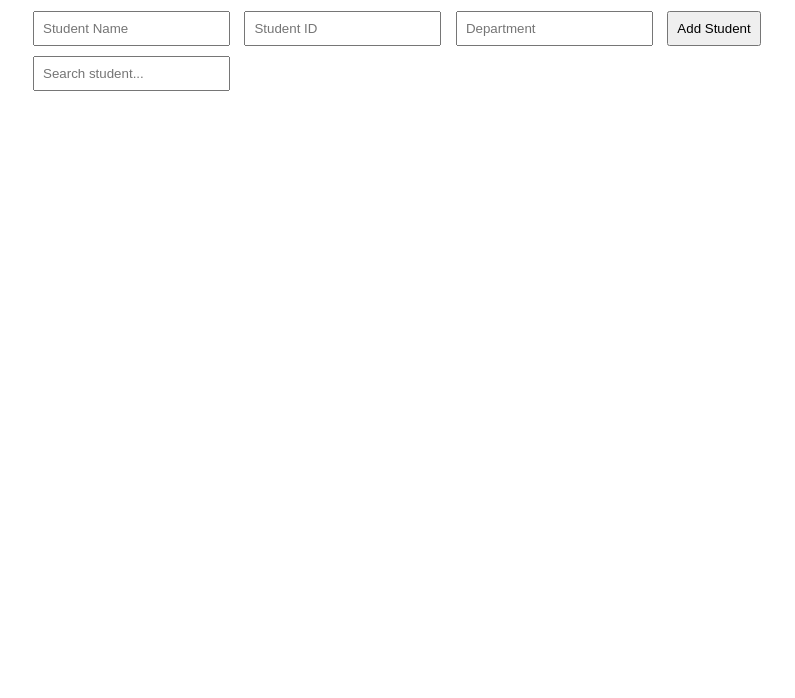
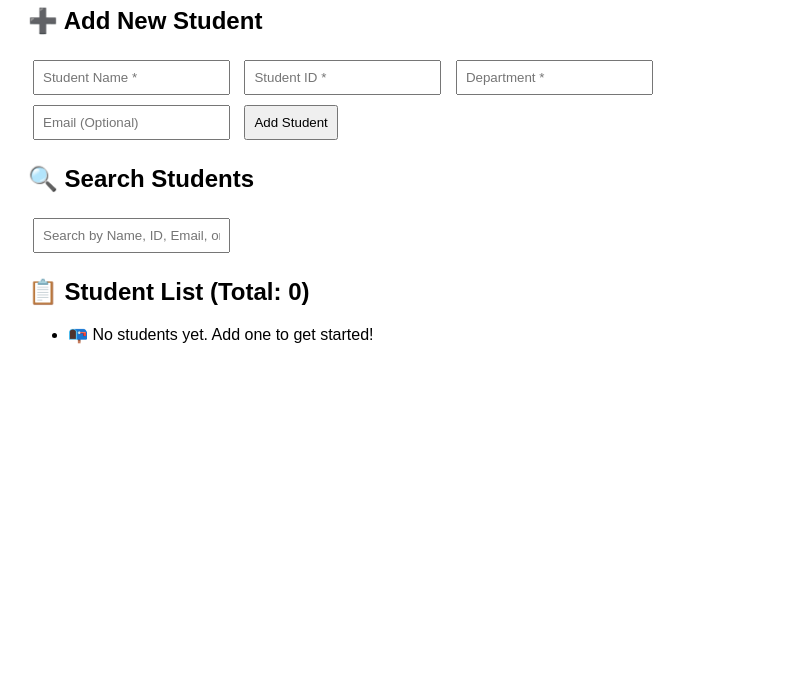
Before and after one commit to IzzyCodeX/student-management-system, a plain HTML site: page index.html in a window 1280 px wide. Shown: the part 102-800 px from the top of the page, without its empty margins (0-795 px from the left). Drawn offline with Linux system fonts and the light colour scheme.

Commit message:
Update index.html with new structure and functionality

```diff
--- a/index.html
+++ b/index.html
@@ -3,25 +3,41 @@
 <head>
     <meta charset="UTF-8">
     <meta name="viewport" content="width=device-width, initial-scale=1.0">
-    <title>Student Management System</title>
+    <title>📚 Student Management System</title>
     <link rel="stylesheet" href="style.css">
 </head>
 <body>
+    <div class="container">
+        <h1>📚 Student Management System</h1>
 
-    <h1>Student Management System</h1>
+        <!-- Add Student Form -->
+        <div class="form-section">
+            <h2>➕ Add New Student</h2>
+            <div class="form-group">
+                <input type="text" id="name" placeholder="Student Name *" required>
+                <input type="text" id="id" placeholder="Student ID *" required>
+                <input type="text" id="dept" placeholder="Department *" required>
+            </div>
+            <div class="form-group">
+                <input type="email" id="email" placeholder="Email (Optional)">
+                <button>Add Student</button>
+            </div>
+        </div>
 
-    <div>
-        <input type="text" id="name" placeholder="Student Name">
-        <input type="text" id="id" placeholder="Student ID">
-        <input type="text" id="dept" placeholder="Department">
-        <button>Add Student</button>
+        <!-- Search Section -->
+        <div class="search-section">
+            <h2>🔍 Search Students</h2>
+            <input type="text" id="search" placeholder="Search by Name, ID, Email, or Department...">
+        </div>
+
+        <!-- Students List -->
+        <div class="list-section">
+            <h2>📋 Student List (Total: <span id="count">0</span>)</h2>
+            <ul id="studentList" class="student-list">
+                <li class="empty-message">📭 No students yet. Add one to get started!</li>
+            </ul>
+        </div>
     </div>
-
-    <div>
-        <input type="text" id="search" placeholder="Search student...">
-    </div>
-
-    <ul id="studentList"></ul>
 
     <script src="script.js"></script>
 </body>
```
